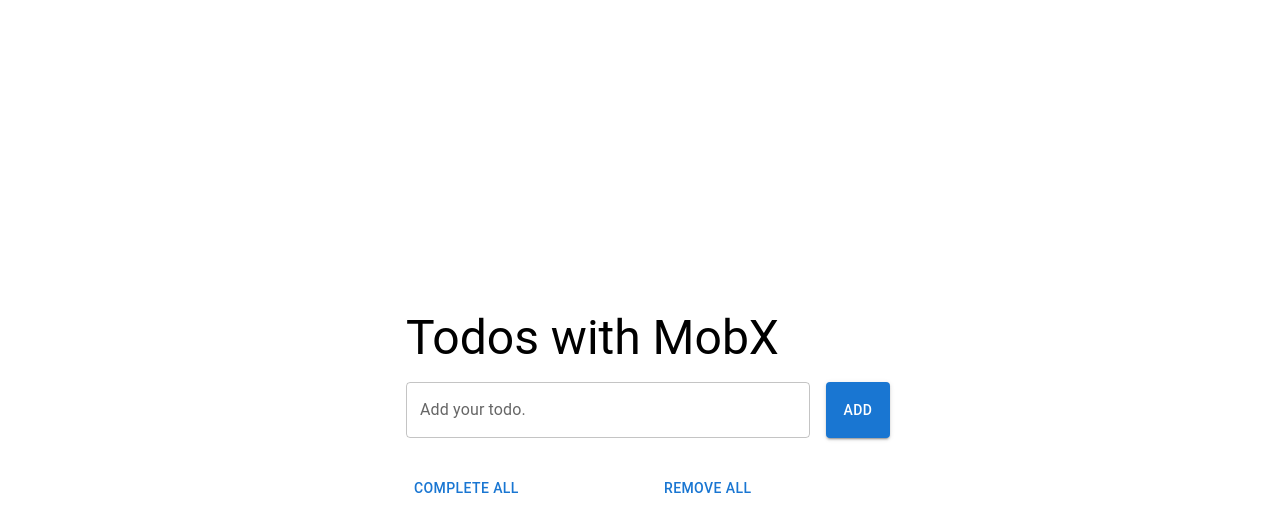
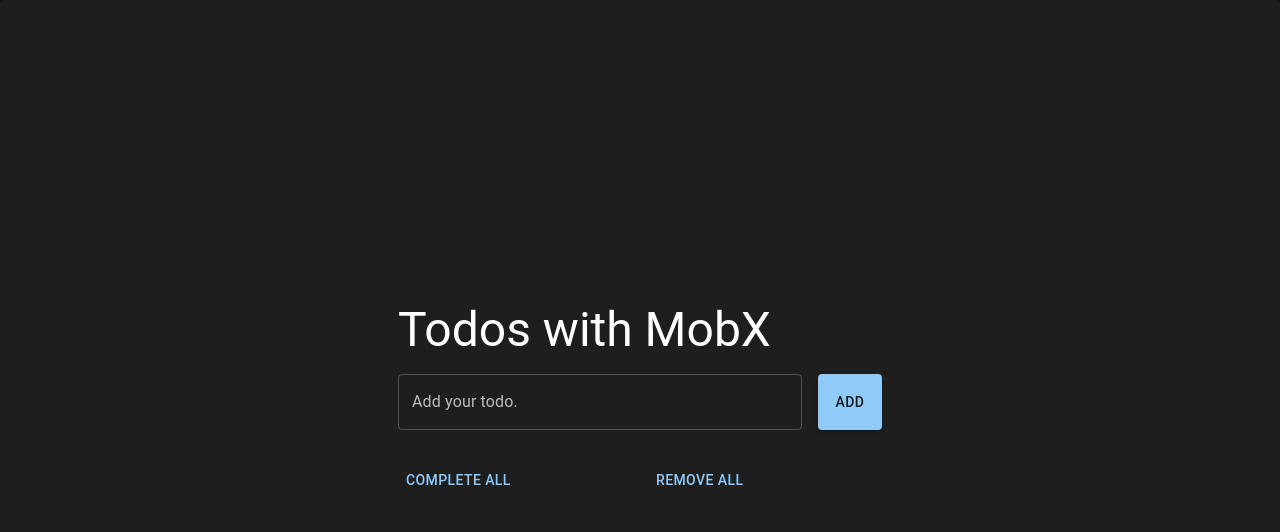
Before and after one commit to nayounho/todolist_mobx, a React (Create React App) app: page / in a window 1280 px wide. Shown: the top 532 px of the page. Built offline with nearby package versions, Linux system fonts and the light colour scheme.

Commit message:
style: dark theme

```diff
--- a/src/App.tsx
+++ b/src/App.tsx
@@ -1,11 +1,26 @@
-import { Grid, Typography } from "@mui/material";
+import {
+  createTheme,
+  CssBaseline,
+  Grid,
+  Paper,
+  ThemeProvider,
+  Typography,
+} from "@mui/material";
 import styled from "@emotion/styled";
 import AddTodos from "./observers/AddTodos";
 import ActiveList from "./observers/ActiveLIst";
 import CompletedList from "./observers/CompletedList";
 
+const darkTheme = createTheme({
+  palette: {
+    mode: "dark",
+  },
+});
+
 function App() {
   return (
+    <ThemeProvider theme={darkTheme}>
+      <CssBaseline />
       <AlignCenter>
         <GridContainer container spacing={2}>
           <Grid item xs={12}>
@@ -24,10 +39,11 @@ function App() {
           </Grid>
         </GridContainer>
       </AlignCenter>
+    </ThemeProvider>
   );
 }
 
-const AlignCenter = styled.div`
+const AlignCenter = styled(Paper)`
   width: 100vw;
   height: 100vh;
   display: flex;
```
Lines whose indentation alone changed are shown as unchanged.
